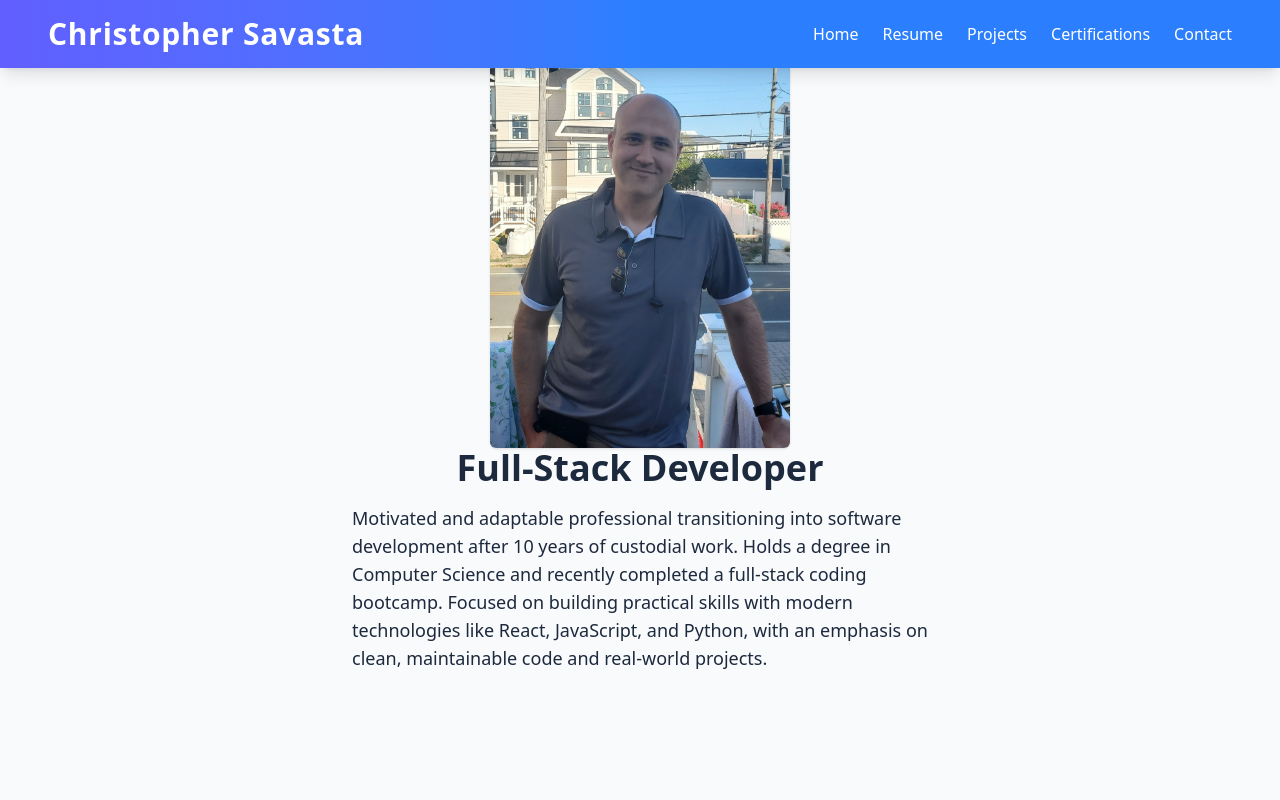
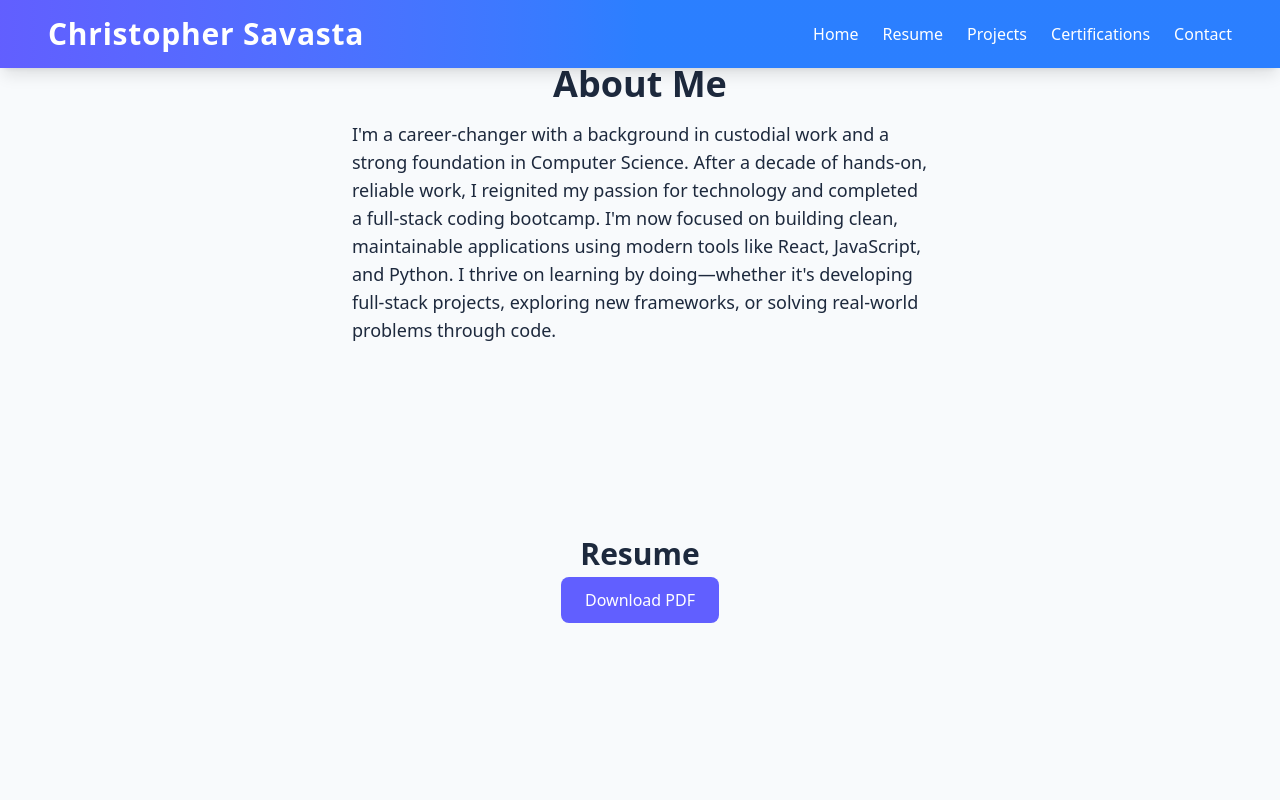
Before and after one commit to ChrisSav713/portfolio, a React (Vite) app: page / in a window 1280 px wide. Shown: the top 800 px of the page. Built offline with nearby package versions, Linux system fonts and the light colour scheme.

Commit message:
removed picture

```diff
--- a/src/components/Home.jsx
+++ b/src/components/Home.jsx
@@ -7,19 +7,15 @@ const Home = () => {
       id='home'
       className='flex flex-col items-center justify-center px-4 pb-40'
     >
-      <img
-        src={me}
-        alt='Picture of me'
-        className='w-75 rounded-b-md mx-auto shadow'
-      ></img>
-      <h2 className='text-4xl font-bold mb-4'>Full-Stack Developer</h2>
+      <h2 className='text-4xl font-bold mb-4'>About Me</h2>
       <p className='max-w-xl mx-auto text-lg'>
-        Motivated and adaptable professional transitioning into software
-        development after 10 years of custodial work. Holds a degree in Computer
-        Science and recently completed a full-stack coding bootcamp. Focused on
-        building practical skills with modern technologies like React,
-        JavaScript, and Python, with an emphasis on clean, maintainable code and
-        real-world projects.
+        I'm a career-changer with a background in custodial work and a strong
+        foundation in Computer Science. After a decade of hands-on, reliable
+        work, I reignited my passion for technology and completed a full-stack
+        coding bootcamp. I'm now focused on building clean, maintainable
+        applications using modern tools like React, JavaScript, and Python. I
+        thrive on learning by doing—whether it's developing full-stack projects,
+        exploring new frameworks, or solving real-world problems through code.
       </p>
     </section>
   )
```
